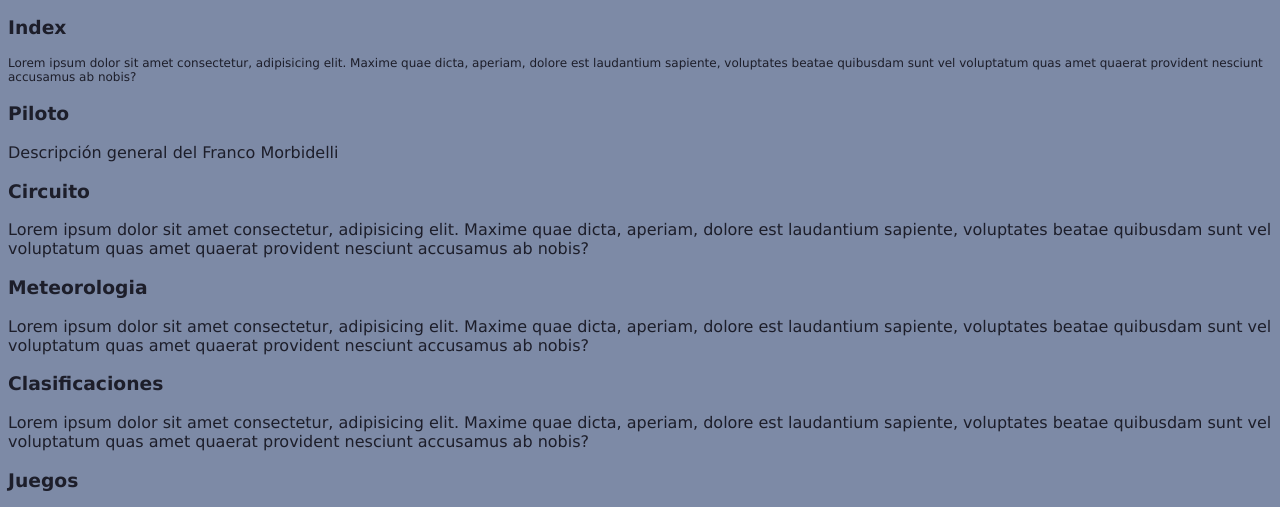
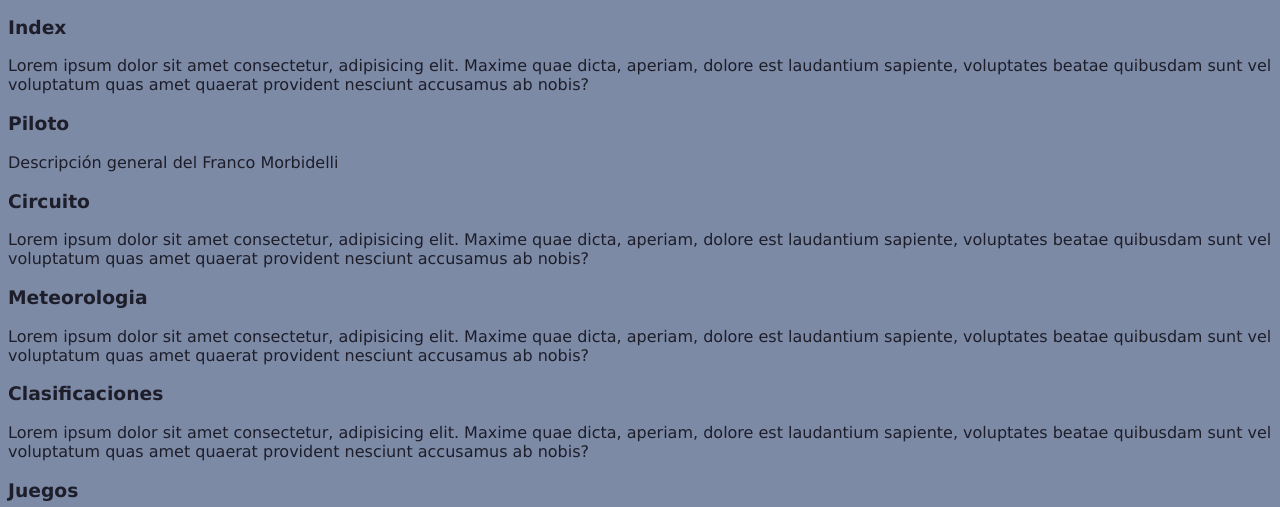
Before and after one commit to bolaos1/SEW, a plain HTML site: page ayuda.html in a window 1280 px wide. Shown: the part 177-684 px from the top of the page. Drawn offline with Linux system fonts and the light colour scheme.

Commit message:
Add files via upload

```diff
--- a/ayuda.html
+++ b/ayuda.html
@@ -8,7 +8,8 @@
     <meta name="description" content="Pagina de ayuda para MotoGP Desktop" />
     <meta name="keywords" content="ayuda,motogp,desktop" />
     <meta name="viewport" content="width=device-width, initial-scale=1.0" />
-    <link rel="stylesheet" href="./estilo/estilo.css">
+    <link rel="stylesheet" href="estilo/estilo.css"/>
+    <link rel="stylesheet" href="estilo/layout.css"/>
     <link rel="icon" href="multimedia/icon.ico" type="image/png" sizes="32x32">
 </head>
 
@@ -26,7 +27,6 @@
         </nav>
     </header>
     <p>Estas en: <a href="index.html">Incio</a> > <strong>Ayuda</strong></p>
-    <section>
     <h2>Ayuda</h2>
     <h3>Index</h3>
     <p>Lorem ipsum dolor sit amet consectetur, adipisicing elit. Maxime quae dicta, aperiam, dolore est laudantium sapiente, voluptates beatae quibusdam sunt vel voluptatum quas amet quaerat provident nesciunt accusamus ab nobis?</p>
@@ -42,7 +42,6 @@
     <p>Lorem ipsum dolor sit amet consectetur, adipisicing elit. Maxime quae dicta, aperiam, dolore est laudantium sapiente, voluptates beatae quibusdam sunt vel voluptatum quas amet quaerat provident nesciunt accusamus ab nobis?</p>
     <h3>Ayuda</h3>
     <p>Este documento donde se explica al usuario las distintas funcionalidades de las distintas páginas a las que puede llegar</p>
-    </section>
 
 </body>
 
```
Also changed, not shown: circuito.html (+2 -1 lines), clasificaciones.html (+2 -1 lines), index.html (+2 -1 lines), juegos.html (+2 -1 lines), meteorologia.html (+2 -1 lines).
